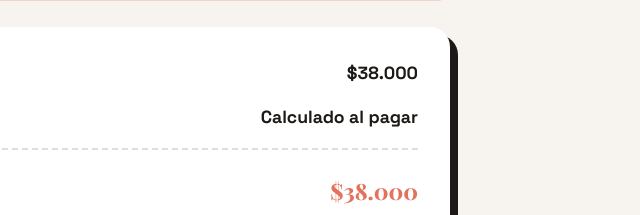
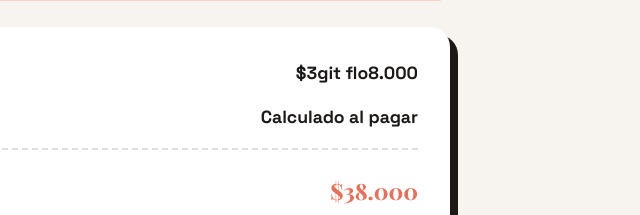
Before and after one commit to Alianny273/CafeGitFlow, a plain HTML site: page carrito.html in a window 1280 px wide. Shown: the part 507-722 px from the top of the page, 640-1280 px from the left. Drawn offline with nearby package versions, Linux system fonts and the light colour scheme; a web font is replaced by a local one.

Commit message:
fix: confirmar cambios finales del hotfix

```diff
--- a/carrito.html
+++ b/carrito.html
@@ -63,7 +63,7 @@
             <div style="background: var(--card-bg); border: var(--border-brutalist); border-radius: 20px; padding: 2rem; box-shadow: 8px 8px 0px var(--text-dark);">
                 <div style="display: flex; justify-content: space-between; margin-bottom: 1rem; font-size: 1.1rem;">
                     <span>Subtotal:</span>
-                    <span style="font-weight: 700;">$38.000</span>
+                    <span style="font-weight: 700;">$3git flo8.000</span>
                 </div>
                 <div style="display: flex; justify-content: space-between; margin-bottom: 1.5rem; font-size: 1.1rem; border-bottom: 2px dashed #ddd; padding-bottom: 1rem;">
                     <span>Envío:</span>
```
